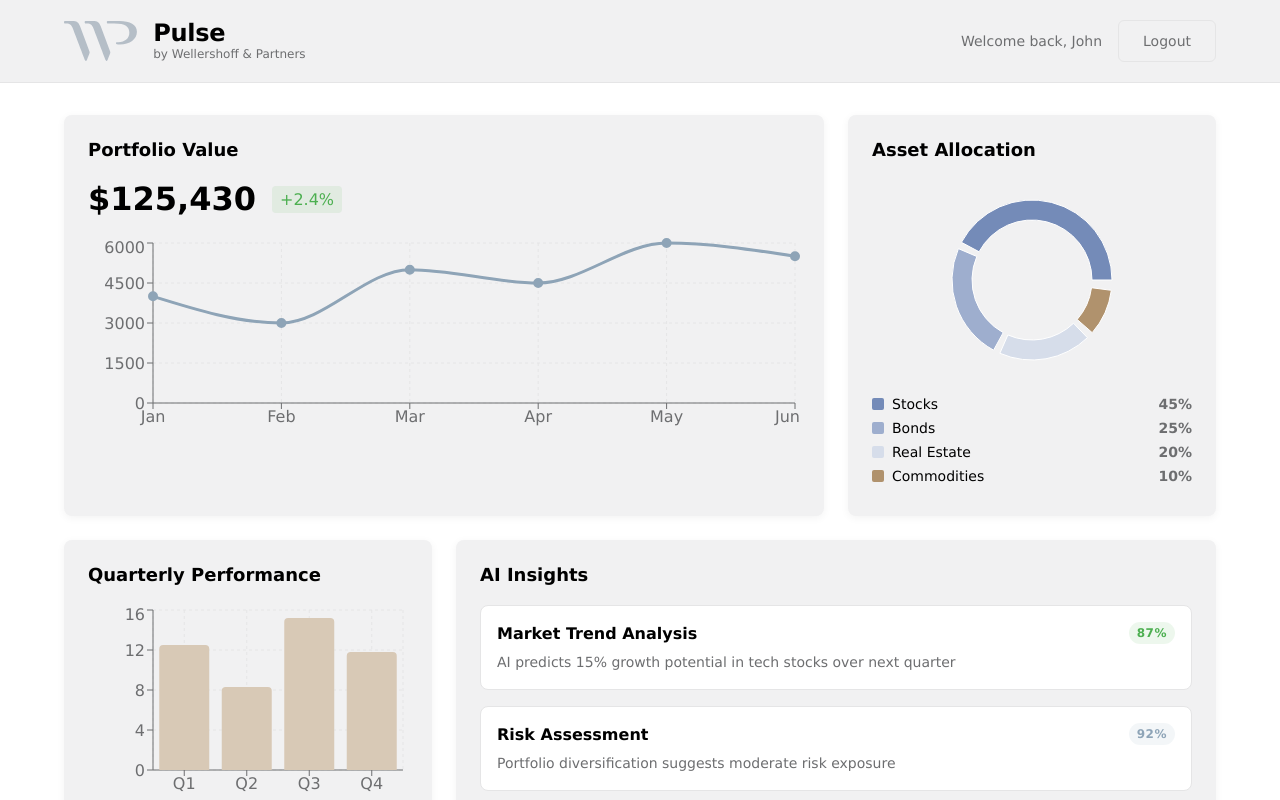
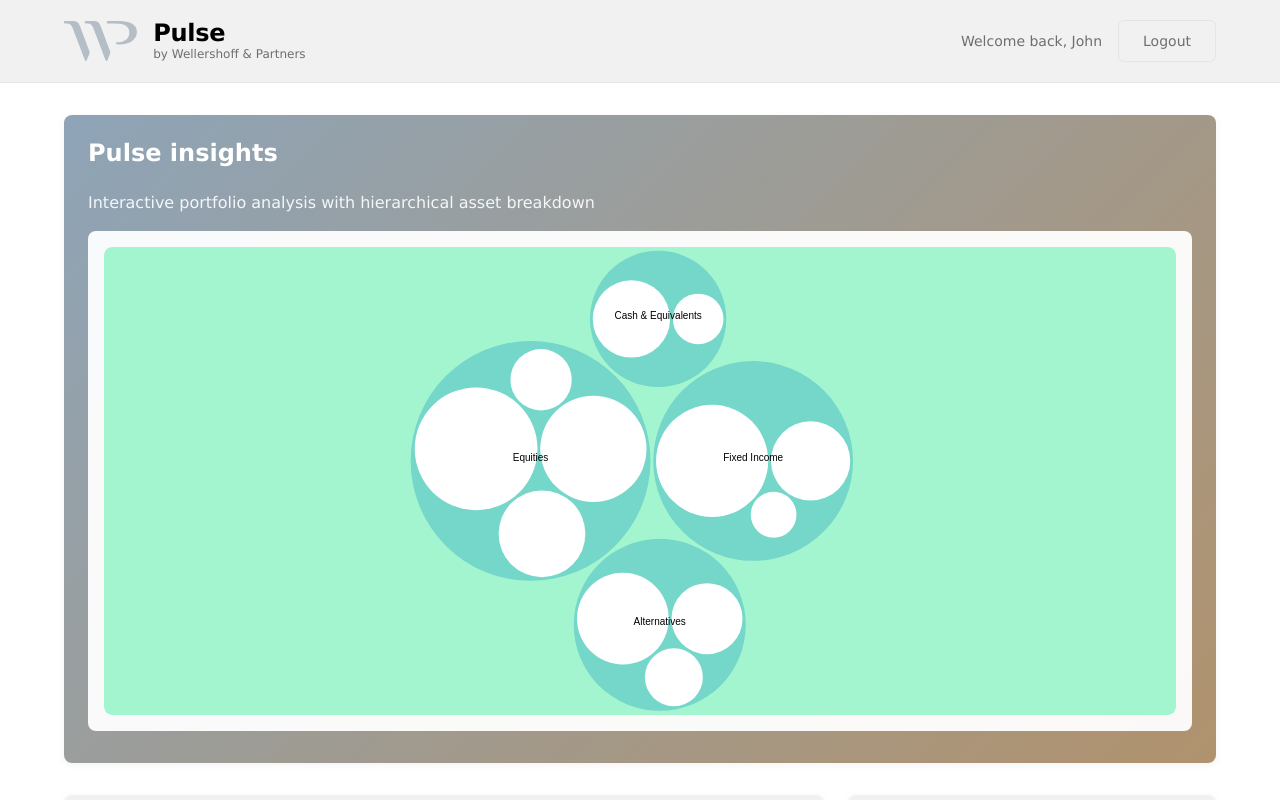
Before and after one commit to ryanfuchs/STARTHackTour, a React (Create React App) app: page / in a window 1280 px wide. Both pictures are taken after typing "name@example.com", "Sample123" into the empty fields and a click on the button "Sign In". Shown: the top 800 px of the page. Built offline with nearby package versions, Linux system fonts and the light colour scheme.

Commit message:
Add D3.js library and implement Pulse Insights

```diff
--- a/package.json
+++ b/package.json
@@ -6,6 +6,7 @@
     "@testing-library/jest-dom": "^5.16.4",
     "@testing-library/react": "^13.3.0",
     "@testing-library/user-event": "^13.5.0",
+    "d3": "^7.9.0",
     "react": "^18.2.0",
     "react-dom": "^18.2.0",
     "react-router-dom": "^6.3.0",
--- /dev/null
+++ b/src/components/CirclePacking.css
@@ -0,0 +1,21 @@
+.circle-packing-container {
+  width: 100%;
+  height: 100%;
+  min-height: 400px;
+  display: block;
+  background-color: #f8f9fa;
+  border-radius: 8px;
+  overflow: hidden;
+}
+
+.circle-packing-container svg {
+  border-radius: 8px;
+}
+
+.circle-packing-container circle {
+  transition: stroke-width 0.2s ease;
+}
+
+.circle-packing-container circle:hover {
+  stroke-width: 2px;
+}
--- /dev/null
+++ b/src/components/CirclePacking.js
@@ -0,0 +1,165 @@
+import React, { useEffect, useRef } from 'react';
+import * as d3 from 'd3';
+import './CirclePacking.css';
+
+const CirclePacking = ({ data }) => {
+  const svgRef = useRef();
+
+  useEffect(() => {
+    if (!data || !svgRef.current) return;
+
+    // Clear previous content
+    d3.select(svgRef.current).selectAll("*").remove();
+
+    // Get container dimensions
+    const container = svgRef.current.parentElement;
+    const containerRect = container.getBoundingClientRect();
+    const width = containerRect.width;
+    const height = containerRect.height;
+
+    // Create the color scale
+    const color = d3.scaleLinear()
+      .domain([0, 5])
+      .range(["hsl(152,80%,80%)", "hsl(228,30%,40%)"])
+      .interpolate(d3.interpolateHcl);
+
+    // Compute the layout
+    const pack = data => d3.pack()
+      .size([width, height])
+      .padding(3)
+      (d3.hierarchy(data)
+        .sum(d => d.value)
+        .sort((a, b) => b.value - a.value));
+
+    const root = pack(data);
+
+    // Create the SVG container
+    const svg = d3.select(svgRef.current)
+      .attr("viewBox", `-${width / 2} -${height / 2} ${width} ${height}`)
+      .attr("width", "100%")
+      .attr("height", "100%")
+      .attr("style", `display: block; background: ${color(0)}; cursor: pointer;`);
+
+    // Append the nodes
+    const node = svg.append("g")
+      .selectAll("circle")
+      .data(root.descendants().slice(1))
+      .join("circle")
+      .attr("fill", d => d.children ? color(d.depth) : "white")
+      .attr("pointer-events", d => !d.children ? "none" : null)
+      .on("mouseover", function() { d3.select(this).attr("stroke", "#000"); })
+      .on("mouseout", function() { d3.select(this).attr("stroke", null); })
+      .on("click", (event, d) => focus !== d && (zoom(event, d), event.stopPropagation()));
+
+    // Append the text labels
+    const label = svg.append("g")
+      .style("font", "10px sans-serif")
+      .attr("pointer-events", "none")
+      .attr("text-anchor", "middle")
+      .selectAll("text")
+      .data(root.descendants())
+      .join("text")
+      .style("fill-opacity", d => d.parent === root ? 1 : 0)
+      .style("display", d => d.parent === root ? "inline" : "none")
+      .text(d => d.data.name);
+
+    // Create the zoom behavior and set initial view to show all circles
+    svg.on("click", (event) => zoom(event, root));
+    let focus = root;
+    let view;
+
+    // Set initial view to show the entire root circle (all circles visible)
+    const initialRadius = Math.max(root.r, width/2, height/2);
+    zoomTo([root.x, root.y, initialRadius * 2]);
+
+    function zoomTo(v) {
+      const k = width / v[2];
+      view = v;
+
+      label.attr("transform", d => `translate(${(d.x - v[0]) * k},${(d.y - v[1]) * k})`);
+      node.attr("transform", d => `translate(${(d.x - v[0]) * k},${(d.y - v[1]) * k})`);
+      node.attr("r", d => d.r * k);
+    }
+
+    function zoom(event, d) {
+      const focus0 = focus;
+      focus = d;
+
+      const transition = svg.transition()
+        .duration(event.altKey ? 7500 : 750)
+        .tween("zoom", d => {
+          const i = d3.interpolateZoom(view, [focus.x, focus.y, focus.r * 2]);
+          return t => zoomTo(i(t));
+        });
+
+      label
+        .filter(function(d) { return d.parent === focus || this.style.display === "inline"; })
+        .transition(transition)
+        .style("fill-opacity", d => d.parent === focus ? 1 : 0)
+        .on("start", function(d) { if (d.parent === focus) this.style.display = "inline"; })
+        .on("end", function(d) { if (d.parent !== focus) this.style.display = "none"; });
+    }
+
+    // Handle window resize
+    const handleResize = () => {
+      if (!svgRef.current || !data) return;
+
+      const container = svgRef.current.parentElement;
+      const containerRect = container.getBoundingClientRect();
+      const newWidth = containerRect.width;
+      const newHeight = containerRect.height;
+
+      // Update SVG dimensions
+      svg.attr("viewBox", `-${newWidth / 2} -${newHeight / 2} ${newWidth} ${newHeight}`);
+
+      // Recompute layout with new dimensions
+      const newPack = data => d3.pack()
+        .size([newWidth, newHeight])
+        .padding(3)
+        (d3.hierarchy(data)
+          .sum(d => d.value)
+          .sort((a, b) => b.value - a.value));
+
+      const newRoot = newPack(data);
+
+      // Update nodes and labels with new positions
+      const newNodes = svg.select("g").selectAll("circle")
+        .data(newRoot.descendants().slice(1));
+
+      newNodes
+        .transition()
+        .duration(750)
+        .attr("transform", d => `translate(${d.x},${d.y})`)
+        .attr("r", d => d.r);
+
+      const newLabels = svg.select("g").selectAll("text")
+        .data(newRoot.descendants());
+
+      newLabels
+        .transition()
+        .duration(750)
+        .attr("transform", d => `translate(${d.x},${d.y})`);
+
+      // Update focus and view to show all circles
+      focus = newRoot;
+      const newInitialRadius = Math.max(newRoot.r, newWidth/2, newHeight/2);
+      view = [focus.x, focus.y, newInitialRadius * 2];
+    };
+
+    window.addEventListener('resize', handleResize);
+
+    // Cleanup function
+    return () => {
+      window.removeEventListener('resize', handleResize);
+      svg.selectAll("*").remove();
+    };
+  }, [data]);
+
+  return (
+    <div className="circle-packing-container">
+      <svg ref={svgRef}></svg>
+    </div>
+  );
+};
+
+export default CirclePacking;
--- a/src/components/Dashboard.css
+++ b/src/components/Dashboard.css
@@ -85,6 +85,42 @@
   font-weight: 600;
   color: #000000;
   margin-bottom: 20px;
+}
+
+/* Pulse Insights Card */
+.pulse-insights-card {
+  grid-column: 1 / -1;
+  background: linear-gradient(135deg, #8EA4B7 0%, #B0926D 100%);
+  border: none;
+  color: white;
+  margin-bottom: 8px;
+}
+
+.pulse-insights-card .card-title {
+  color: white;
+  font-size: 24px;
+  font-weight: 700;
+  margin-bottom: 16px;
+}
+
+.pulse-insights-content {
+  padding: 8px 0;
+}
+
+.pulse-insights-description {
+  font-size: 16px;
+  color: rgba(255, 255, 255, 0.9);
+  margin: 0 0 16px 0;
+  line-height: 1.5;
+}
+
+.circle-packing-wrapper {
+  background-color: rgba(255, 255, 255, 0.95);
+  border-radius: 8px;
+  padding: 16px;
+  margin-top: 8px;
+  height: 500px;
+  min-height: 500px;
 }
 
 /* Portfolio Card */
@@ -245,6 +281,10 @@
     grid-template-columns: 1fr;
   }
 
+  .pulse-insights-card {
+    grid-column: span 1;
+  }
+
   .portfolio-card,
   .insights-card {
     grid-column: span 1;
--- a/src/components/Dashboard.js
+++ b/src/components/Dashboard.js
@@ -1,5 +1,6 @@
 import React from 'react';
 import { LineChart, Line, XAxis, YAxis, CartesianGrid, Tooltip, ResponsiveContainer, PieChart, Pie, Cell, BarChart, Bar } from 'recharts';
+import CirclePacking from './CirclePacking';
 import './Dashboard.css';
 
 const Dashboard = ({ onLogout }) => {
@@ -48,6 +49,49 @@ const Dashboard = ({ onLogout }) => {
     }
   ];
 
+  // Sample hierarchical data for circle packing
+  const circlePackingData = {
+    name: "Portfolio",
+    children: [
+      {
+        name: "Equities",
+        value: 56250,
+        children: [
+          { name: "Technology", value: 22500 },
+          { name: "Healthcare", value: 16875 },
+          { name: "Financials", value: 11250 },
+          { name: "Consumer", value: 5625 }
+        ]
+      },
+      {
+        name: "Fixed Income",
+        value: 31300,
+        children: [
+          { name: "Government Bonds", value: 18780 },
+          { name: "Corporate Bonds", value: 9390 },
+          { name: "Municipal Bonds", value: 3130 }
+        ]
+      },
+      {
+        name: "Alternatives",
+        value: 25120,
+        children: [
+          { name: "Real Estate", value: 12560 },
+          { name: "Commodities", value: 7536 },
+          { name: "Private Equity", value: 5024 }
+        ]
+      },
+      {
+        name: "Cash & Equivalents",
+        value: 12760,
+        children: [
+          { name: "Money Market", value: 8932 },
+          { name: "Treasury Bills", value: 3828 }
+        ]
+      }
+    ]
+  };
+
   return (
     <div className="dashboard">
       <header className="dashboard-header">
@@ -70,6 +114,19 @@ const Dashboard = ({ onLogout }) => {
 
       <main className="dashboard-main">
         <div className="dashboard-grid">
+          {/* Pulse Insights Card */}
+          <div className="card pulse-insights-card">
+            <h3 className="card-title">Pulse insights</h3>
+            <div className="pulse-insights-content">
+              <p className="pulse-insights-description">
+                Interactive portfolio analysis with hierarchical asset breakdown
+              </p>
+              <div className="circle-packing-wrapper">
+                <CirclePacking data={circlePackingData} />
+              </div>
+            </div>
+          </div>
+
           {/* Portfolio Value Card */}
           <div className="card portfolio-card">
             <h3 className="card-title">Portfolio Value</h3>
```
Also changed, not shown: 1 other file (tests, documents, lock files or other folders).
